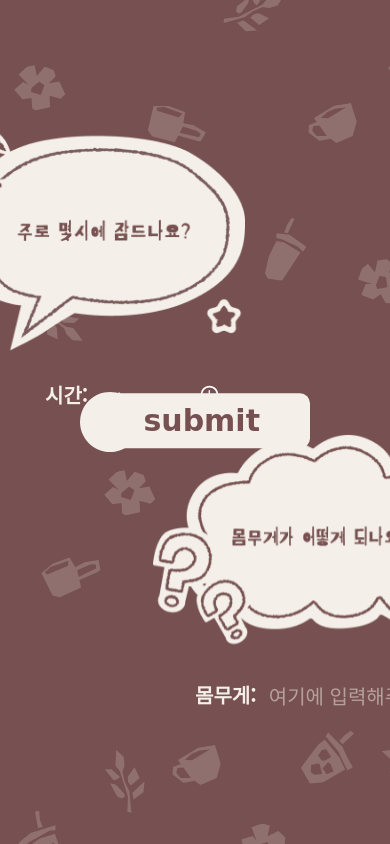
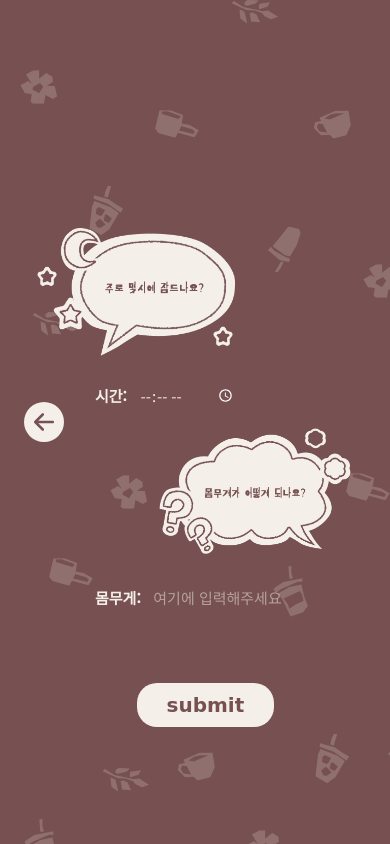
Before and after one commit to pirogramming/CaffeineDiary, a Django app: page /initial_survey/sleep/ in a window 390 px wide. Run offline with Django 5.2, Linux system fonts and the light colour scheme; the visitor is signed in with stand-in values (Sample User, id 1); some web fonts are replaced.

Commit message:
feat: 반응형 추가

```diff
--- a/static/css/survey.css
+++ b/static/css/survey.css
@@ -281,7 +281,7 @@
     padding: 10px 50px;
     background-color: var(--cd-cream);
     border: none;
-    border-radius: 10px;
+    border-radius: 20px;
     font-size: 30px;
     color: var(--cd-brown-dark);
     font-weight: 800;
@@ -316,7 +316,7 @@
     display: flex;
     align-items: center;
     gap: var(--cd-space-2);
-  width: 100%;
+    width: 100%;
 }
 .cd-survey-final__field--time {
     transform: translateX(150px); /* 말풍선과 입력 필드가 살짝 겹치도록 */
@@ -366,3 +366,126 @@
   .cd-survey-final__arrow,
   .cd-receipt__next { transition: none; }
 }
+
+/* ==========================================================
+   반응형 — 화면이 좁아질 때 카드/화살표/옵션 영역 크기 조정
+   ========================================================== */
+
+@media (max-width: 768px) {
+
+    /* 아이콘 크기 조정 */
+    .cd-bg-icons__icon { transform: scale(var(--icon-scale, 0.6));}
+
+    /* ----- 음료 조사------ */
+    /* 영수증 이미지 수정 */
+    .cd-receipt__bg {max-width: 500px;}
+
+    /* 화살표 수정 */
+    .cd-receipt__arrow--prev { left: 24px; }
+    .cd-receipt__arrow--next { right: 24px;}
+
+    /* 영수증 안의 내용 */
+    .cd-receipt__content { transform: translateY(-20px);}
+
+    /* receipt */
+    .cd-receipt__label {font-size: 40px;}
+    /* 질문 텍스트 */
+    .cd-receipt__question {font-size: 15px;}
+    /* 옵션 목록 — 스크롤 영역 */
+    .cd-receipt__options {padding: 0 15px;margin-bottom: 30px; }
+    /* 옵션 글자 사이즈 조정 */
+    .cd-receipt__option label {font-size: 15px;}
+        .cd-receipt__custom-input {font-size: 15px;}
+    /* 바코드 */
+    .cd-receipt__barcode {font-size: 50px;}
+
+
+    /* ----- 수면, 몸무게 조사 ------ */
+
+    /* 레이아웃 범위 수정 */
+    .cd-survey-final__content { min-width: 0; width: 80vw; max-width: 300px; }
+
+    /* 말풍선 위치 조정 */
+    .cd-survey-final__bubble { width: 300px; }
+    .cd-survey-final__bubble--top { transform: translateX(-30px); }
+    .cd-survey-final__bubble--bottom { transform: translateX(30px); }
+
+    /* 말풍선과 입력 필드 사이의 간격 조절 */
+    .cd-survey-final__field--time { transform: translateX(100px); margin-bottom: 10px;}
+    .cd-survey-final__field--weight { transform: translateX(50px); }
+
+    /* 입력 필드 폰트 사이즈 조정 */
+    .cd-survey-final__field label,
+    .cd-survey-final__input,
+    .cd-survey-final__input::placeholder {font-size: 15px;}
+
+    .cd-survey-final__submit-wrap {top: 75%; left: 40%; transform: translateY(0%);}
+}
+
+
+
+@media (max-width: 480px) {
+
+    /* 아이콘 크기 조정 */
+    .cd-bg-icons__icon { transform: scale(var(--icon-scale, 0.6));}
+
+    /* ----- 음료 조사------ */
+    /* 영수증 이미지 수정 */
+    .cd-receipt__bg {max-width: 300px;}
+
+    /* 화살표 수정 */
+    .cd-receipt__arrow {width: 40px; height: 40px;}
+    .cd-receipt__arrow--prev { left: 24px; }
+    .cd-receipt__arrow--next { right: 24px;}
+
+    /* 영수증 안의 내용 */
+    .cd-receipt__content { transform: translateY(10px) translateX(10px);; padding: 30% 24% 24%;}
+
+    /* receipt */
+    .cd-receipt__label {font-size: 30px; margin-bottom: 8px;}
+    /* 질문 텍스트 */
+    .cd-receipt__question {font-size: 11px; margin-bottom: 25px;}
+    /* 옵션 목록 — 스크롤 영역 */
+    .cd-receipt__options {padding: 0 10px; width: 100%; height: 100px; margin-bottom: 20px; }
+    /* 옵션 글자 사이즈 조정 */
+    .cd-receipt__option label {font-size: 10px;}
+    .cd-receipt__custom-input {font-size: 10px;}
+    /* 바코드 */
+    .cd-receipt__barcode {font-size: 30px;}
+
+
+    /* ----- 수면, 몸무게 조사 ------ */
+
+    /* 이전 버튼 수정 */
+    .cd-survey-final__arrow {width: 40px; height: 40px; left: 24px;}
+
+    /* 레이아웃 범위 수정 */
+    .cd-survey-final__content { min-width: 0; width: 80vw; max-width: 300px; }
+
+    /* 말풍선 위치 조정 */
+    .cd-survey-final__bubble { width: 200px; }
+    .cd-survey-final__bubble--top { transform: translateX(-10px); }
+    .cd-survey-final__bubble--bottom { transform: translateX(10px); }
+
+    /* 말풍선과 입력 필드 사이의 간격 조절 */
+    .cd-survey-final__field--time { transform: translateX(50px); margin-bottom: 10px;}
+    .cd-survey-final__field--weight { transform: translateX(50px); }
+
+    /* 입력 필드 폰트 사이즈 조정 */
+    .cd-survey-final__field label,
+    .cd-survey-final__input,
+    .cd-survey-final__input::placeholder {font-size: 15px;}
+
+    .cd-survey-final__submit-wrap {top: 75%; left: 35%; transform: translateY(0%);}
+    .cd-survey-submit-btn{
+        padding: 10px 30px;
+        background-color: var(--cd-cream);
+        border: none;
+        border-radius: 20px;
+        font-size: 20px;
+        color: var(--cd-brown-dark);
+        font-weight: 800;
+        font-family: var(--cd-font-display);
+        margin-top: 50px;
+    }
+}
```
